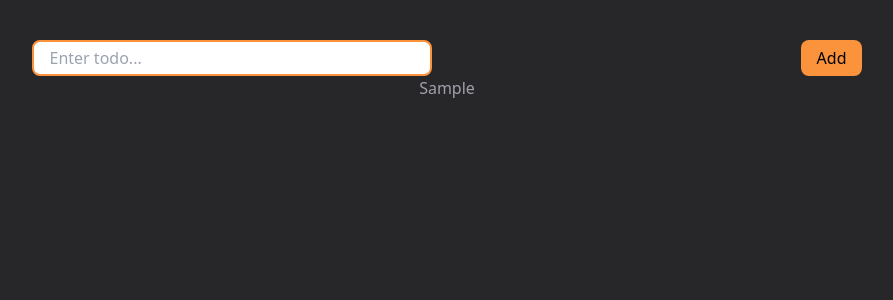
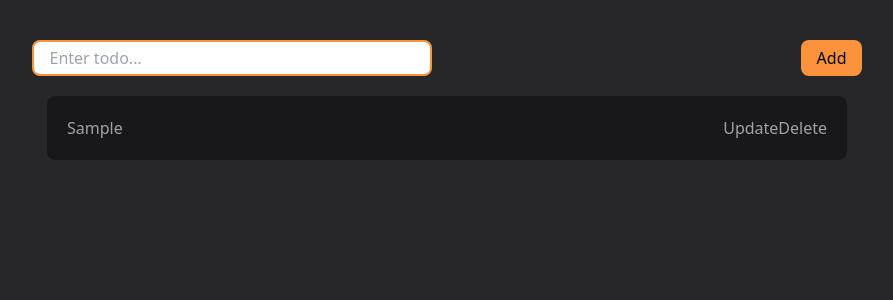
Before and after one commit to aadarshraj02/simple-to-do, a React (Vite) app: page / in a window 1280 px wide. Both pictures are taken after typing "Sample" into the empty fields and a click on the button "Add". Shown: the top 300 px of the page, without its empty margins (193-1086 px from the left). Built offline with nearby package versions, Linux system fonts and the light colour scheme.

Commit message:
styled all list items

```diff
--- a/src/components/TodoCard.jsx
+++ b/src/components/TodoCard.jsx
@@ -3,7 +3,7 @@ import React from "react";
 export default function TodoCard(props) {
   const { children, handleDeleteTodo, index, handleEditTodo } = props;
   return (
-    <li className="todoItem">
+    <li className="todoItem flex  items-center justify-between w-2/3 p-5 mt-5 bg-zinc-900 rounded-lg">
       {children}
       <div className="actionsContainer">
         <button
@@ -11,14 +11,14 @@ export default function TodoCard(props) {
             handleEditTodo(index);
           }}
         >
-
+          Update
         </button>
         <button
           onClick={() => {
             handleDeleteTodo(index);
           }}
         >
-          <i className="fa-regular fa-trash-can"></i>
+          Delete
         </button>
       </div>
     </li>
```
